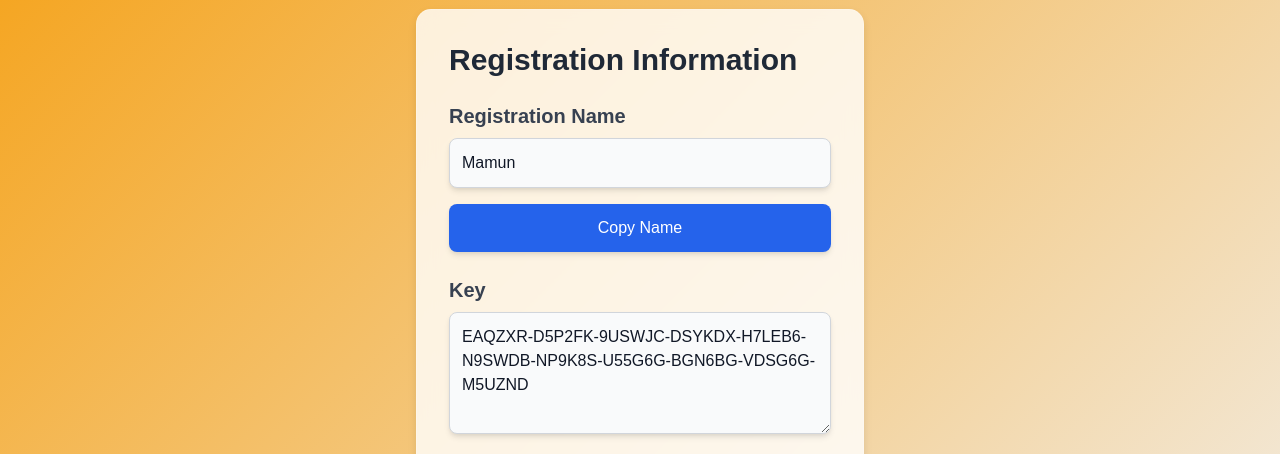
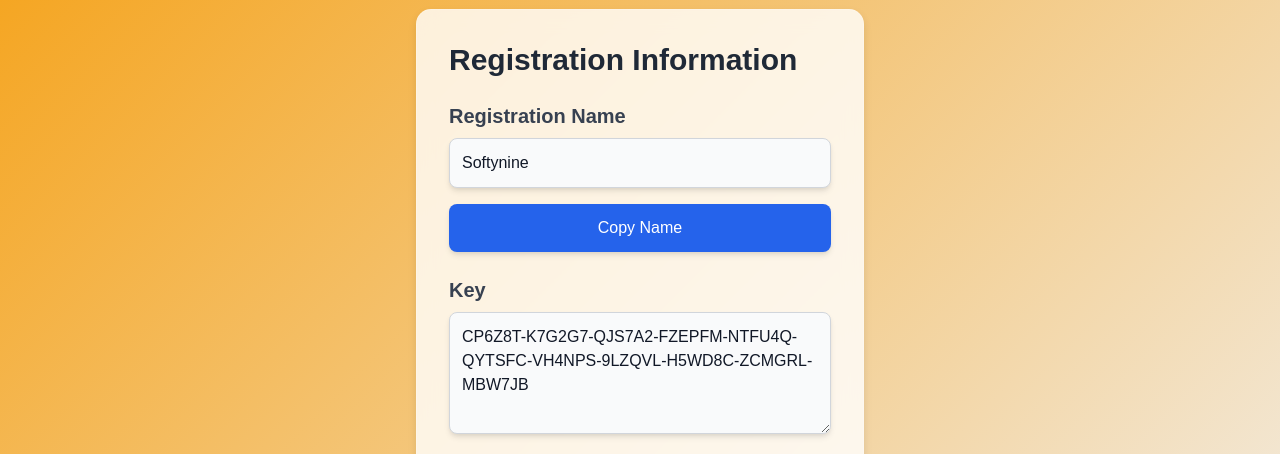
Before and after one commit to coding-usa/api-key, a plain HTML site: page index.html in a window 1280 px wide. Shown: the top 454 px of the page. Drawn offline with nearby package versions, Linux system fonts and the light colour scheme.

Commit message:
Update index.html

```diff
--- a/index.html
+++ b/index.html
@@ -36,12 +36,12 @@
         <h1 class="text-3xl font-bold text-gray-800 mb-6">Registration Information</h1>
         <div class="mb-6">
             <h2 class="text-xl font-semibold text-gray-700">Registration Name</h2>
-            <input id="regName" type="text" value="Mamun" readonly class="w-full p-3 border border-gray-300 rounded-lg mt-2 bg-gray-50 text-gray-900 placeholder-gray-500 shadow-md animate-shadow">
+            <input id="regName" type="text" value="Softynine" readonly class="w-full p-3 border border-gray-300 rounded-lg mt-2 bg-gray-50 text-gray-900 placeholder-gray-500 shadow-md animate-shadow">
             <button onclick="copyToClipboard('regName')" class="copy-button mt-4 w-full p-3 bg-blue-600 text-white rounded-lg shadow-md animate-shadow">Copy Name</button>
         </div>
         <div>
             <h2 class="text-xl font-semibold text-gray-700">Key</h2>
-            <textarea id="regKey" readonly class="w-full p-3 border border-gray-300 rounded-lg mt-2 bg-gray-50 text-gray-900 placeholder-gray-500 shadow-md animate-shadow" rows="4">EAQZXR-D5P2FK-9USWJC-DSYKDX-H7LEB6-N9SWDB-NP9K8S-U55G6G-BGN6BG-VDSG6G-M5UZND</textarea>
+            <textarea id="regKey" readonly class="w-full p-3 border border-gray-300 rounded-lg mt-2 bg-gray-50 text-gray-900 placeholder-gray-500 shadow-md animate-shadow" rows="4">CP6Z8T-K7G2G7-QJS7A2-FZEPFM-NTFU4Q-QYTSFC-VH4NPS-9LZQVL-H5WD8C-ZCMGRL-MBW7JB</textarea>
             <button onclick="copyToClipboard('regKey')" class="copy-button mt-4 w-full p-3 bg-blue-600 text-white rounded-lg shadow-md animate-shadow">Copy Key</button>
         </div>
         <!-- Additional Information Section -->
```
